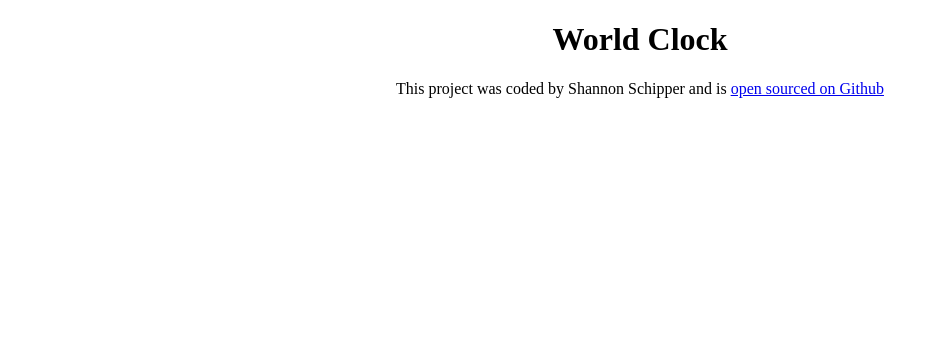
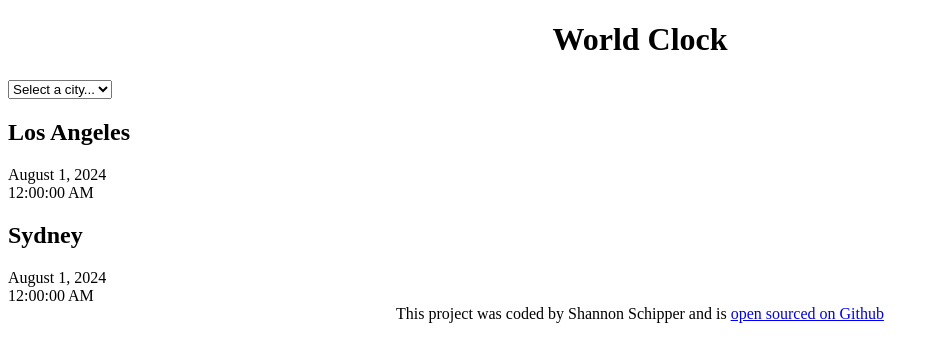
Before and after one commit to SSchipper82/worldclock, a plain HTML site: page index.html in a window 1280 px wide. Shown: the whole page, without its empty margins (0-939 px from the left). Drawn offline with Linux system fonts and the light colour scheme.

Commit message:
Added basic HTML

```diff
--- a/index.html
+++ b/index.html
@@ -7,10 +7,29 @@
     <title>Document</title>
   </head>
   <body>
+    <div class="container">
     <h1>World Clock</h1>
+
+    <select>
+        <option value="">Select a city...</option>
+        <option value="">London</option>
+        <option value="">New York</option>
+        <option value="">Auckland</option>
+    </select>
+
+    <div class="city">
+        <h2>Los Angeles</h2>
+        <div class="date">August 1, 2024</div>
+        <div class="time">12:00:00 AM</div>
+    </div>
+     <div class="city">
+        <h2>Sydney</h2>
+        <div class="date">August 1, 2024</div>
+        <div class="time">12:00:00 AM</div>
+    </div>
     <footer>
       This project was coded by Shannon Schipper and is
-      <a href="https://github.com/SSchipper82/world-clock" target="_blank">
+      <a href="https://github.com/SSchipper82/worldclock" target="_blank">
         open sourced on Github</a
       >
     </footer>
```
